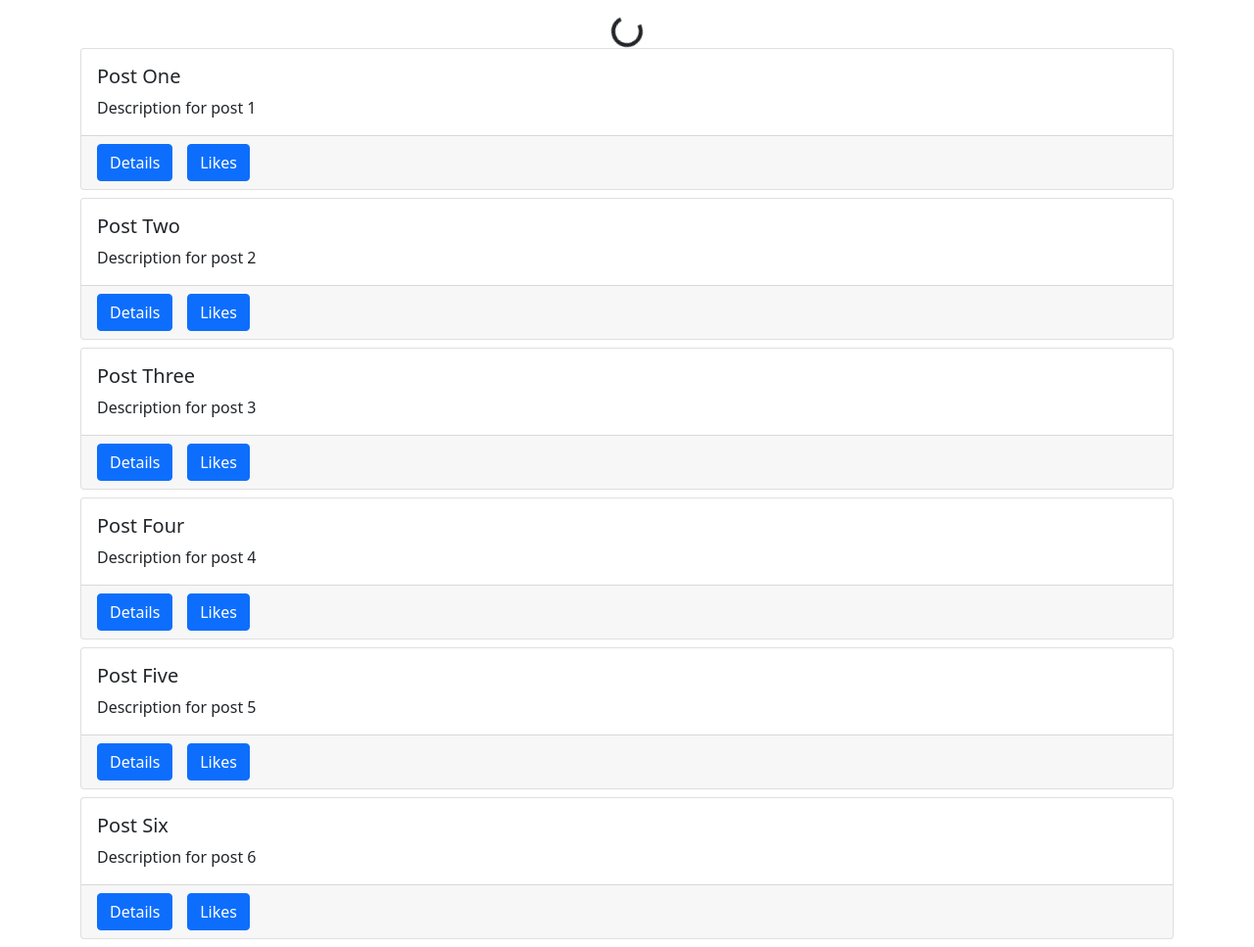
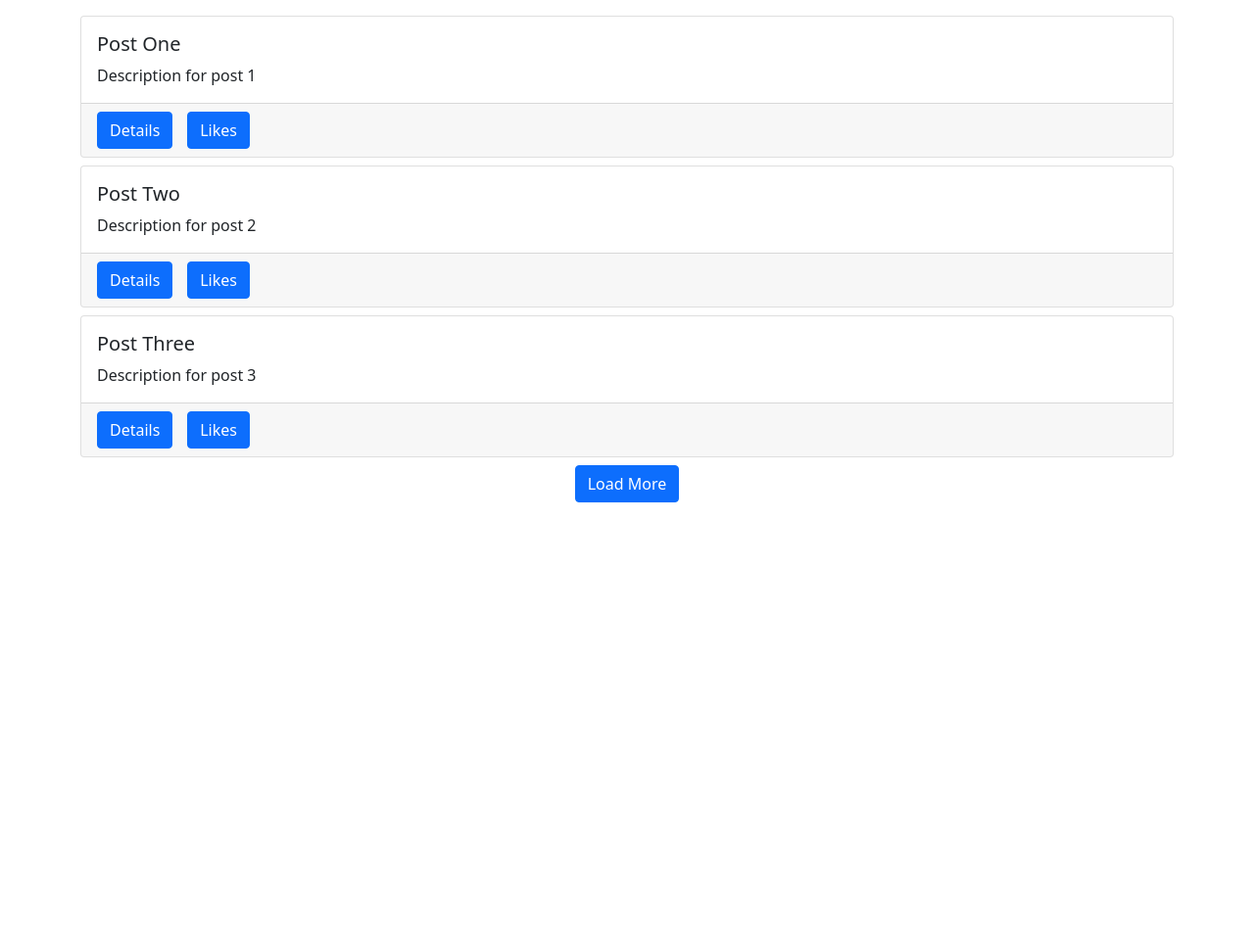
Before and after one commit to se-alexdiaz/dj_ajax, a Django app: page / in a window 1280 px wide. Shown: the whole page at 98% size. After the commit the page ends 513 px from the top, so only its background shows below. Run offline with Django 5.2, Linux system fonts and the light colour scheme; data comes from the database, SQL or seed files in the repository; data that the repository does not hold is empty.

Commit message:
Loading post module finished
The application is now coded so that at first it will only show three posts at a time and only  if the user clicks the "load more button" will more post load in 3s

```diff
--- a/src/posts/models.py
+++ b/src/posts/models.py
@@ -7,7 +7,7 @@ from profiles.models import Profile
 class Post(models.Model):
     title = models.CharField(max_length=200)
     body = models.TextField()
-    likes = models.ManyToManyField(User, blank=True)
+    liked = models.ManyToManyField(User, blank=True)
     author = models.ForeignKey(Profile, on_delete=models.CASCADE)
     updated = models.DateTimeField(auto_now=True)
     created = models.DateTimeField(auto_now_add=True)
--- a/src/posts/static/posts/main.js
+++ b/src/posts/static/posts/main.js
@@ -1,10 +1,16 @@
 
 const postsBox = document.getElementById('postsBox')
 const spinnerBox = document.getElementById('spinnerBox')
+const loadBtn = document.getElementById('loadBnt')
+const endBox = document.getElementById('endBox')
+
+let visible = 3
+
+const getData = () => {
 
     $.ajax({
         type: 'GET',
-    url: 'data/',
+        url: `/data/${visible}/`,
         success: function(response) {
             console.log(response)
             const data = response.data
@@ -37,6 +43,15 @@ $.ajax({
                 });
             }, 100);
 
+            console.log(response.size)
+            if (response.size == 0) {
+                endBox.textContent = 'No posts added yet...'
+            }
+            else if (response.size <= visible) {
+                loadBtn.classList.add('not-visible')
+                endBox.textContent = 'No more posts to load...'
+            }
+
 
         },
         error: function(error) {
@@ -44,3 +59,13 @@ $.ajax({
         }
 
     })
+}
+
+loadBtn.addEventListener('click', () => {
+    spinnerBox.classList.remove('not-visible')
+    visible += 3
+    getData()
+
+})
+
+getData()
--- a/src/posts/templates/posts/main.html
+++ b/src/posts/templates/posts/main.html
@@ -11,11 +11,15 @@ Posts
 {% endblock title %}
 
 {% block content%}
+    <div id="postsBox"></div>
 
     <div id="spinnerBox" class="text-center">
         <div class="spinner-border" role="status"></div>
     </div>
 
-    <div id="postsBox" ></div>
-    <div id="hello-world"></div>
+    <div id="endBox" class="text-center mb-3">
+        <button id="loadBnt" class="btn btn-primary">Load More</button>
+    </div>
+
+
 {% endblock content%}
--- a/src/posts/urls.py
+++ b/src/posts/urls.py
@@ -1,7 +1,7 @@
 from django.urls import path
 from .views import (
     post_list_and_create,
-    hello_world_view,
+
     load_post_data_view
 )
 
@@ -9,7 +9,6 @@ app_name = 'posts'
 
 urlpatterns = [
     path('', post_list_and_create, name='main-board'),
-    path('data/', load_post_data_view, name='posts-data'),
+    path('data/<int:num_posts>/', load_post_data_view, name='posts-data')
 
-    path('hello-world/', hello_world_view, name='hello-world')
 ]
--- a/src/posts/views.py
+++ b/src/posts/views.py
@@ -1,14 +1,20 @@
 from django.shortcuts import render
 from .models import Post
 from django.http import JsonResponse
-from django.core import serializers
+
 # Create your views here.
 
 def post_list_and_create(request):
     qs = Post.objects.all()
     return render(request, 'posts/main.html', {'qs': qs})
 
-def load_post_data_view(request):
+def load_post_data_view(request, num_posts):
+
+    visible = 3
+    upper = num_posts
+    lower = upper - visible
+    size = Post.objects.all().count()
+
     qs = Post.objects.all()
     data = []
 
@@ -17,11 +23,12 @@ def load_post_data_view(request):
             'id': obj.id,
             'title': obj.title,
             'content': obj.body,
+            'liked': True if request.user in obj.liked.all() else False,
             'author': obj.author.user.username
         }
         data.append(item)
 
-    return JsonResponse({'data': data })
+    return JsonResponse({'data':data[lower:upper], 'size': size})
 
 def hello_world_view(request):
     return JsonResponse({'text': 'hello world gentleman!'})
```
Also changed, not shown: src/db.sqlite3, src/posts/migrations/0002_rename_likes_post_liked.py (added), src/static/style.css (renamed from src/static/styles.css). Lines whose indentation alone changed are shown as unchanged.
